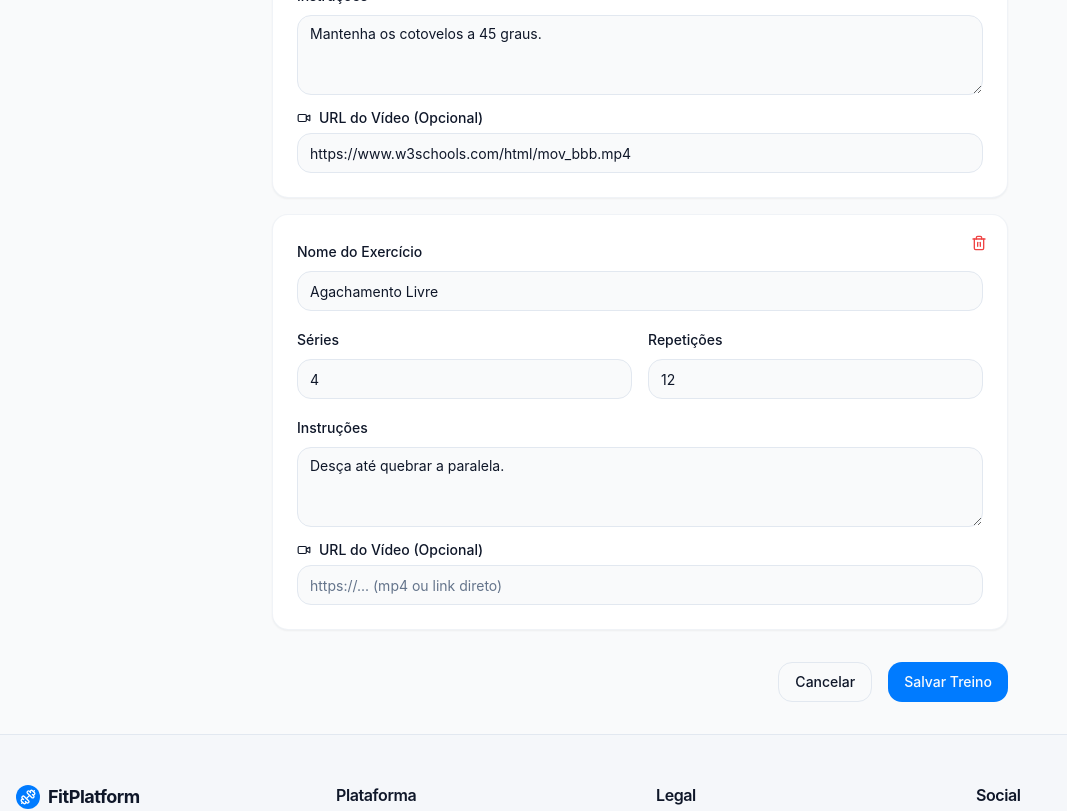
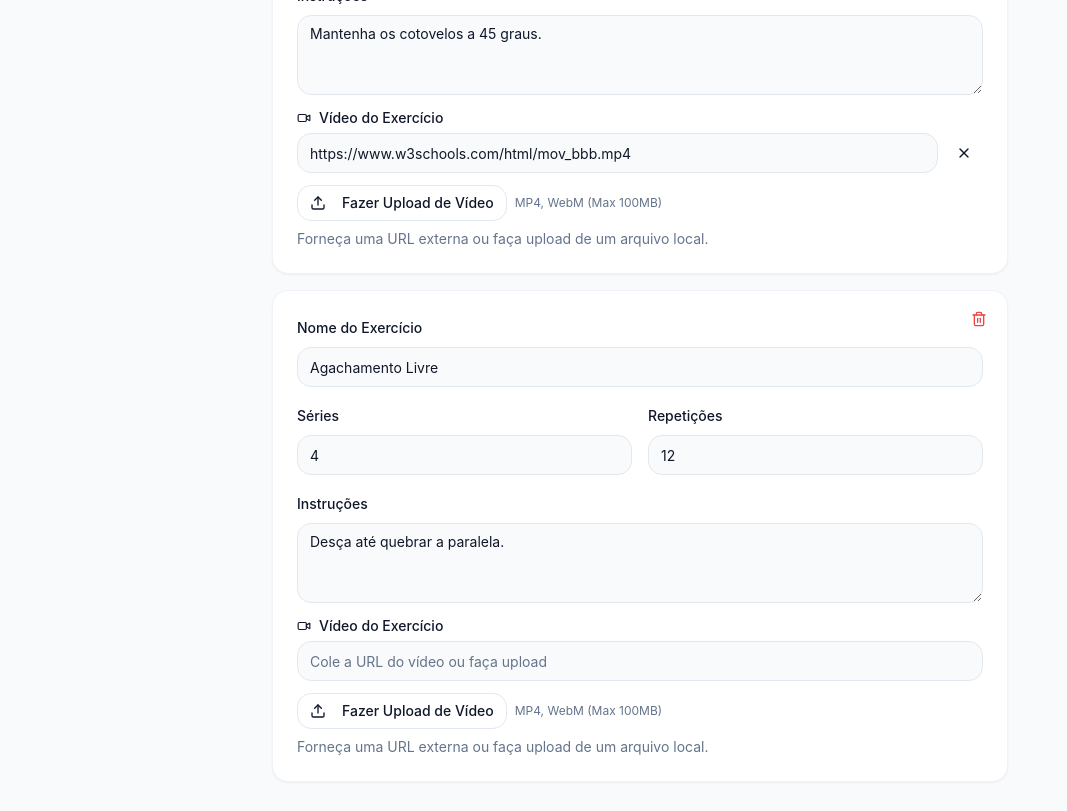
Before and after one commit to luigiga/plataforma-de-treinos, a React (Vite) app: page /edit-workout/1 in a window 1280 px wide. Shown: the part 1000-1811 px from the top of the page, without its empty margins (0-1067 px from the left). Built offline with nearby package versions, Linux system fonts and the light colour scheme.

Commit message:
feat: Implement direct video upload for workouts

```diff
--- a/src/pages/CreateEditWorkout.tsx
+++ b/src/pages/CreateEditWorkout.tsx
@@ -22,9 +22,19 @@ import {
   FormItem,
   FormLabel,
   FormMessage,
+  FormDescription,
 } from '@/components/ui/form'
 import { Card, CardContent, CardHeader, CardTitle } from '@/components/ui/card'
-import { Trash2, Plus, ArrowLeft, Video } from 'lucide-react'
+import {
+  Trash2,
+  Plus,
+  ArrowLeft,
+  Video,
+  Upload,
+  X,
+  FileVideo,
+} from 'lucide-react'
+import { toast } from 'sonner'
 
 const exerciseSchema = z.object({
   name: z.string().min(1, 'Nome do exercício é obrigatório'),
@@ -89,6 +99,42 @@ export default function CreateEditWorkout() {
       })
     }
   }, [isEditing, existingWorkout, form])
+
+  const handleFileUpload = async (
+    index: number,
+    e: React.ChangeEvent<HTMLInputElement>,
+  ) => {
+    const file = e.target.files?.[0]
+    if (!file) return
+
+    // Validate file type
+    if (!file.type.startsWith('video/')) {
+      toast.error('Por favor, selecione um arquivo de vídeo válido.')
+      return
+    }
+
+    // Validate file size (mock limit 100MB)
+    if (file.size > 100 * 1024 * 1024) {
+      toast.error('O arquivo é muito grande. Limite de 100MB.')
+      return
+    }
+
+    const toastId = toast.loading('Enviando vídeo para o servidor seguro...')
+
+    // Simulate secure upload delay
+    await new Promise((resolve) => setTimeout(resolve, 2000))
+
+    // Create a blob URL to simulate the uploaded file URL
+    // In a real app, this would be the URL returned from the storage service (e.g., S3)
+    const url = URL.createObjectURL(file)
+    form.setValue(`exercises.${index}.videoUrl`, url)
+
+    toast.dismiss(toastId)
+    toast.success('Vídeo enviado com sucesso!')
+
+    // Reset input to allow re-selecting the same file if needed
+    e.target.value = ''
+  }
 
   const onSubmit = (data: z.infer<typeof workoutSchema>) => {
     const workoutData = {
@@ -319,14 +365,72 @@ export default function CreateEditWorkout() {
                       render={({ field }) => (
                         <FormItem>
                           <FormLabel className="flex items-center gap-2">
-                            <Video size={14} /> URL do Vídeo (Opcional)
+                            <Video size={14} /> Vídeo do Exercício
                           </FormLabel>
-                          <FormControl>
-                            <Input
-                              placeholder="https://... (mp4 ou link direto)"
-                              {...field}
-                            />
-                          </FormControl>
+                          <div className="space-y-3">
+                            <div className="flex gap-2">
+                              <FormControl>
+                                <Input
+                                  placeholder="Cole a URL do vídeo ou faça upload"
+                                  {...field}
+                                  className={
+                                    field.value &&
+                                    field.value.startsWith('blob:')
+                                      ? 'text-muted-foreground italic'
+                                      : ''
+                                  }
+                                />
+                              </FormControl>
+                              {field.value && (
+                                <Button
+                                  type="button"
+                                  variant="ghost"
+                                  size="icon"
+                                  onClick={() =>
+                                    form.setValue(
+                                      `exercises.${index}.videoUrl`,
+                                      '',
+                                    )
+                                  }
+                                  title="Remover vídeo"
+                                >
+                                  <X className="h-4 w-4" />
+                                </Button>
+                              )}
+                            </div>
+
+                            <div className="flex items-center gap-2">
+                              <Input
+                                type="file"
+                                id={`video-upload-${index}`}
+                                className="hidden"
+                                accept="video/*"
+                                onChange={(e) => handleFileUpload(index, e)}
+                              />
+                              <Button
+                                type="button"
+                                variant="outline"
+                                size="sm"
+                                className="w-full sm:w-auto"
+                                asChild
+                              >
+                                <label
+                                  htmlFor={`video-upload-${index}`}
+                                  className="cursor-pointer"
+                                >
+                                  <Upload className="mr-2 h-4 w-4" />
+                                  Fazer Upload de Vídeo
+                                </label>
+                              </Button>
+                              <span className="text-xs text-muted-foreground hidden sm:inline-block">
+                                MP4, WebM (Max 100MB)
+                              </span>
+                            </div>
+                          </div>
+                          <FormDescription>
+                            Forneça uma URL externa ou faça upload de um arquivo
+                            local.
+                          </FormDescription>
                           <FormMessage />
                         </FormItem>
                       )}
--- a/src/pages/WorkoutDetails.tsx
+++ b/src/pages/WorkoutDetails.tsx
@@ -108,13 +108,14 @@ export default function WorkoutDetails() {
                               </div>
                             </button>
                           </DialogTrigger>
-                          <DialogContent className="sm:max-w-[800px] p-0 bg-black border-none">
+                          <DialogContent className="sm:max-w-[800px] p-0 bg-black border-none rounded-xl overflow-hidden">
                             <DialogTitle className="sr-only">
                               Vídeo de {exercise.name}
                             </DialogTitle>
                             <div className="aspect-video w-full">
                               <video
                                 controls
+                                playsInline
                                 className="w-full h-full"
                                 poster={workout.image}
                               >
```
